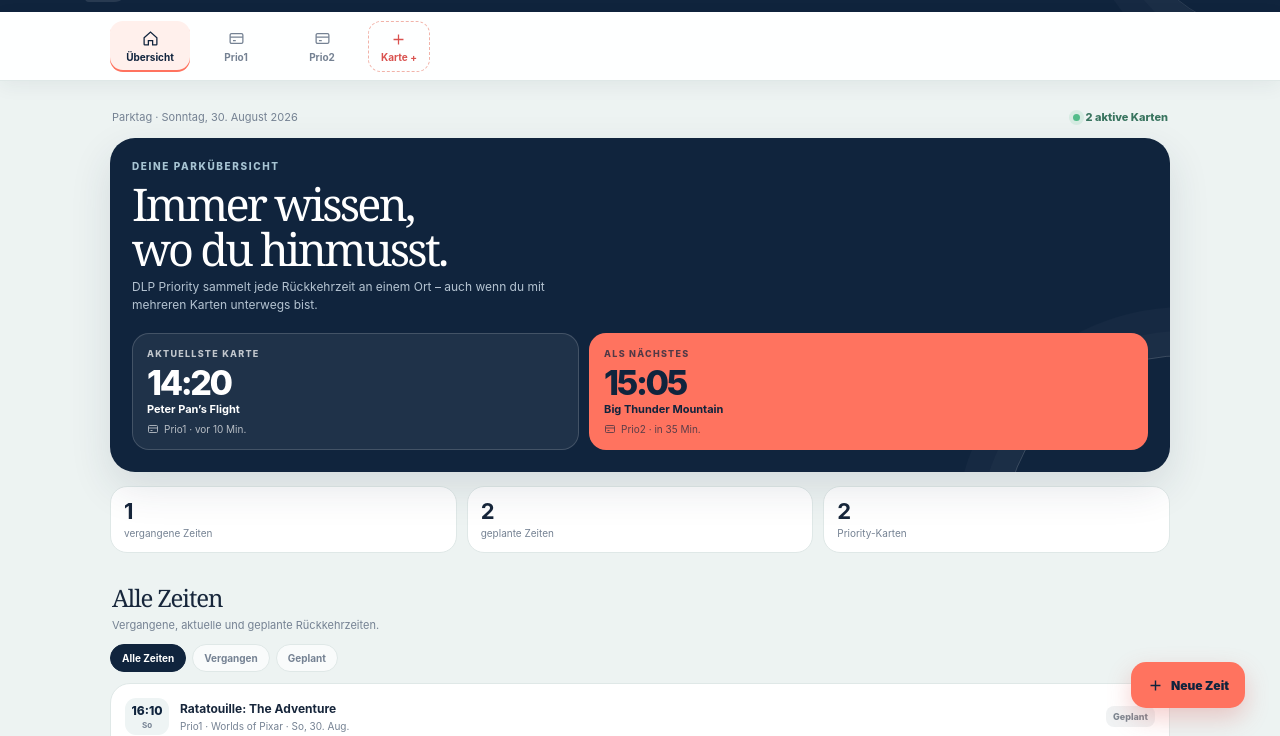
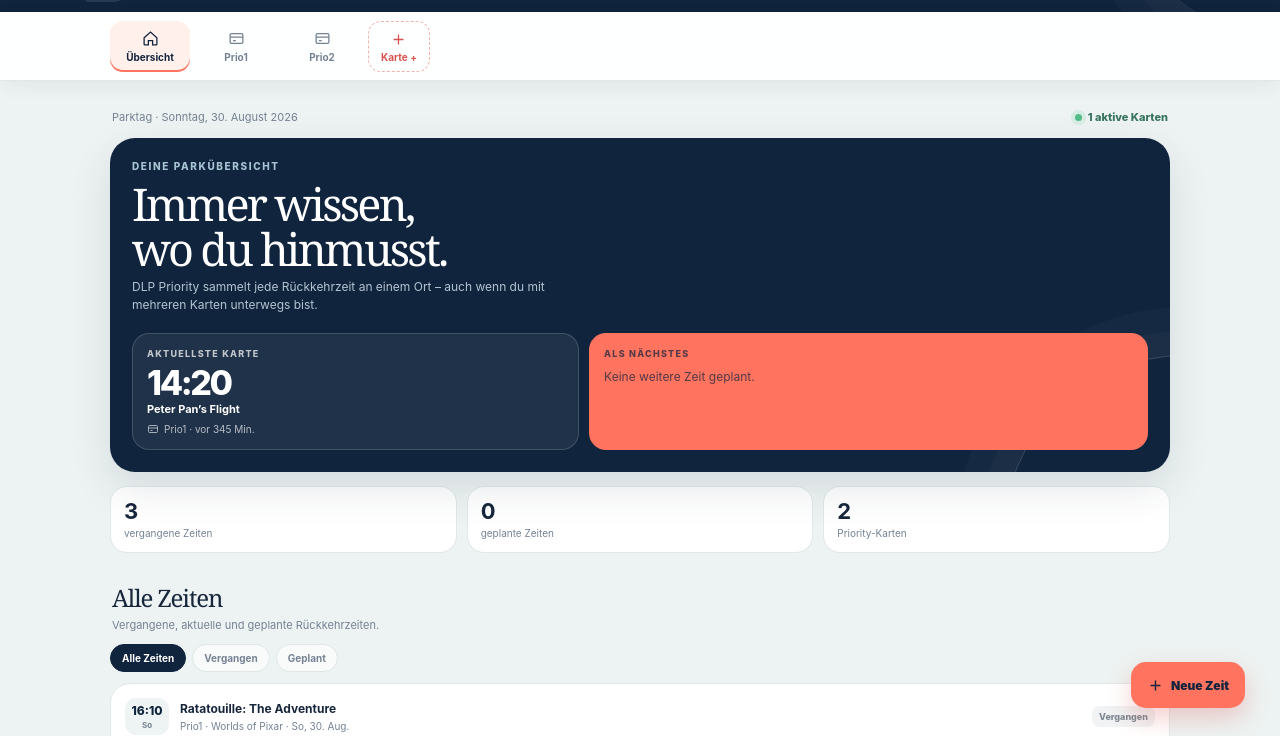
Before and after one commit to TheLomma/dlppriority, a plain HTML site: page index.html in a window 1280 px wide. Shown: the part 64-800 px from the top of the page. Drawn offline with Linux system fonts and the light colour scheme.

Commit message:
Add files via upload

```diff
--- a/index.html
+++ b/index.html
@@ -491,7 +491,7 @@
   <script>
     (() => {
       const DLP_TODAY = '2026-08-30';
-      const DLP_PREVIEW_NOW = '2026-08-30T14:30:00';
+      // const DLP_PREVIEW_NOW = '2026-08-30T14:30:00'; // entfernt - echte Zeit wird verwendet
       const DLP_VERSION = '1.0';
       const dlpIcon = {
         home: '<svg viewBox="0 0 24 24" fill="none" stroke="currentColor" stroke-width="1.8"><path d="m3 11 9-8 9 8v9a1 1 0 0 1-1 1h-5v-6H9v6H4a1 1 0 0 1-1-1v-9Z"/></svg>',
@@ -548,7 +548,7 @@
       const isoToday = () => dlpDay.id;
       const allEntries = () => dlpCards.flatMap(card => card.entries.map(entry => ({...entry, cardId:card.id, cardName:card.name})));
       const dayEntries = () => allEntries().filter(entry => entry.date === dlpDay.id);
-      const previewNow = () => new Date(dlpDay.id + 'T14:30:00');
+      const previewNow = () => new Date();
       const nextEntry = () => dayEntries().filter(entry => entryDate(entry) > previewNow()).sort((a,b) => entryDate(a)-entryDate(b))[0] || null;
       const latestEntry = () => dayEntries().filter(entry => entry.current).sort((a,b) => entryDate(b)-entryDate(a))[0] || dayEntries().filter(entry => entryDate(entry) <= previewNow()).sort((a,b) => entryDate(b)-entryDate(a))[0] || null;
       const stateOf = entry => {
--- a/sw.js
+++ b/sw.js
@@ -1,3 +1,3 @@
-const CACHE='dlp-priority-v2';
+const CACHE='dlp-priority-v3';
 self.addEventListener('install',e=>e.waitUntil(caches.open(CACHE).then(c=>c.addAll(['./','./index.html','./manifest.webmanifest']))));
 self.addEventListener('fetch',e=>e.respondWith(caches.match(e.request).then(r=>r||fetch(e.request))));
```
Also changed, not shown: 1 other file.
